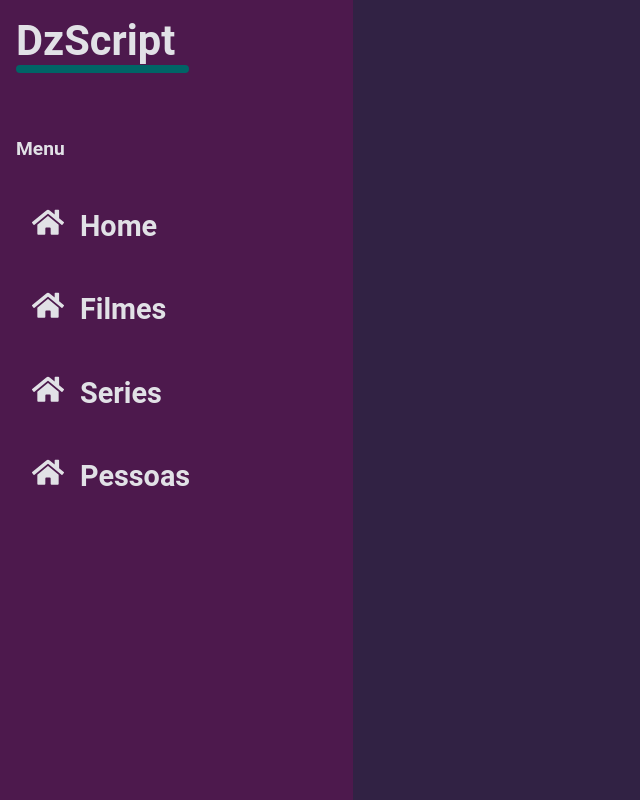
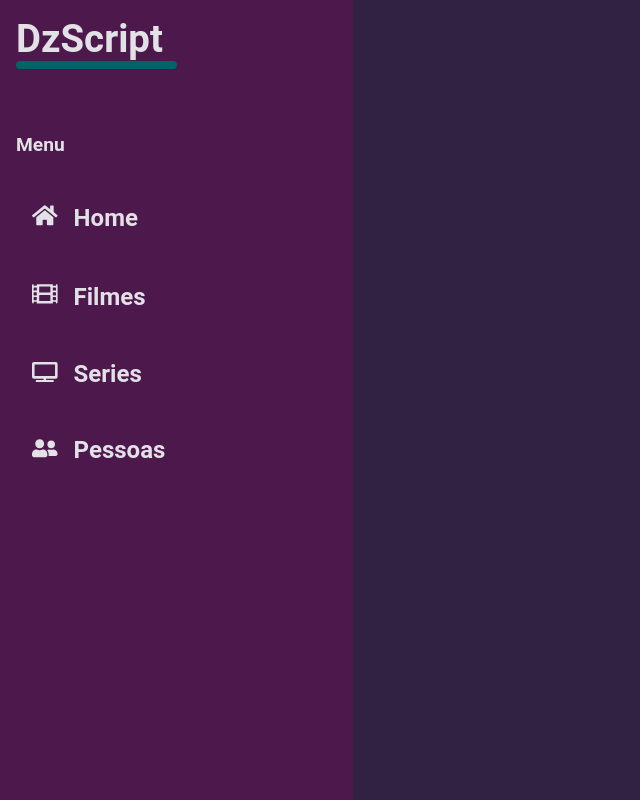
Before and after one commit to Guilherme-Santos08/movie-nextjs, a Next.js app: page / in a window 1280 px wide. Shown: the whole page, without its empty margins (0-640 px from the left). Built offline with nearby package versions, Linux system fonts and the light colour scheme.

Commit message:
feat: style cardNav

```diff
--- a/src/components/CardNav/index.tsx
+++ b/src/components/CardNav/index.tsx
@@ -6,28 +6,13 @@ import { Container } from "./styles";
 
 type CardVarProps = {
   text?: String;
+  svg: any;
 };
 
-export default function CardNav({ text }: CardVarProps) {
+export default function CardNav({ text, svg }: CardVarProps) {
   return (
     <Container>
-      <div className="icon">
-        <svg
-          aria-hidden="true"
-          focusable="false"
-          data-prefix="fas"
-          data-icon="home"
-          className="svg-inline--fa fa-home fa-w-18"
-          role="img"
-          xmlns="http://www.w3.org/2000/svg"
-          viewBox="0 0 576 512"
-        >
-          <path
-            fill="currentColor"
-            d="M280.37 148.26L96 300.11V464a16 16 0 0 0 16 16l112.06-.29a16 16 0 0 0 15.92-16V368a16 16 0 0 1 16-16h64a16 16 0 0 1 16 16v95.64a16 16 0 0 0 16 16.05L464 480a16 16 0 0 0 16-16V300L295.67 148.26a12.19 12.19 0 0 0-15.3 0zM571.6 251.47L488 182.56V44.05a12 12 0 0 0-12-12h-56a12 12 0 0 0-12 12v72.61L318.47 43a48 48 0 0 0-61 0L4.34 251.47a12 12 0 0 0-1.6 16.9l25.5 31A12 12 0 0 0 45.15 301l235.22-193.74a12.19 12.19 0 0 1 15.3 0L530.9 301a12 12 0 0 0 16.9-1.6l25.5-31a12 12 0 0 0-1.7-16.93z"
-          ></path>
-        </svg>
-      </div>
+      <div className="icon">{svg}</div>
       {text}
       <div className="box-active"></div>
     </Container>
--- a/src/components/CardNav/styles.ts
+++ b/src/components/CardNav/styles.ts
@@ -4,7 +4,7 @@ export const Container = styled.li`
   display: flex;
   align-items: center;
 
-  font-size: 1.8rem;
+  font-size: 1.5rem;
   font-weight: bold;
 
   padding: 1rem;
@@ -24,7 +24,7 @@ export const Container = styled.li`
   }
 
   svg {
-    width: 2rem;
+    width: 1.6rem;
     color: ${props => props.theme.colors.text};
     margin-right: 1rem;
     transition: all .2s ease-in-out;
--- a/src/components/SideBar/index.tsx
+++ b/src/components/SideBar/index.tsx
@@ -12,10 +12,86 @@ export default function SideBar() {
       <nav>
         <ul>
           <p>Menu</p>
-          <CardNav text="Home"/>
-          <CardNav text="Filmes"/>
-          <CardNav text="Series"/>
-          <CardNav text="Pessoas"/>
+          <CardNav
+            text="Home"
+            svg={
+              <svg
+                aria-hidden="true"
+                focusable="false"
+                data-prefix="fas"
+                data-icon="home"
+                className="svg-inline--fa fa-home fa-w-18"
+                role="img"
+                xmlns="http://www.w3.org/2000/svg"
+                viewBox="0 0 576 512"
+              >
+                <path
+                  fill="currentColor"
+                  d="M280.37 148.26L96 300.11V464a16 16 0 0 0 16 16l112.06-.29a16 16 0 0 0 15.92-16V368a16 16 0 0 1 16-16h64a16 16 0 0 1 16 16v95.64a16 16 0 0 0 16 16.05L464 480a16 16 0 0 0 16-16V300L295.67 148.26a12.19 12.19 0 0 0-15.3 0zM571.6 251.47L488 182.56V44.05a12 12 0 0 0-12-12h-56a12 12 0 0 0-12 12v72.61L318.47 43a48 48 0 0 0-61 0L4.34 251.47a12 12 0 0 0-1.6 16.9l25.5 31A12 12 0 0 0 45.15 301l235.22-193.74a12.19 12.19 0 0 1 15.3 0L530.9 301a12 12 0 0 0 16.9-1.6l25.5-31a12 12 0 0 0-1.7-16.93z"
+                ></path>
+              </svg>
+            }
+          />
+          <CardNav
+            text="Filmes"
+            svg={
+              <svg
+                aria-hidden="true"
+                focusable="false"
+                data-prefix="fas"
+                data-icon="film"
+                className="svg-inline--fa fa-film fa-w-16"
+                role="img"
+                xmlns="http://www.w3.org/2000/svg"
+                viewBox="0 0 512 512"
+              >
+                <path
+                  fill="currentColor"
+                  d="M488 64h-8v20c0 6.6-5.4 12-12 12h-40c-6.6 0-12-5.4-12-12V64H96v20c0 6.6-5.4 12-12 12H44c-6.6 0-12-5.4-12-12V64h-8C10.7 64 0 74.7 0 88v336c0 13.3 10.7 24 24 24h8v-20c0-6.6 5.4-12 12-12h40c6.6 0 12 5.4 12 12v20h320v-20c0-6.6 5.4-12 12-12h40c6.6 0 12 5.4 12 12v20h8c13.3 0 24-10.7 24-24V88c0-13.3-10.7-24-24-24zM96 372c0 6.6-5.4 12-12 12H44c-6.6 0-12-5.4-12-12v-40c0-6.6 5.4-12 12-12h40c6.6 0 12 5.4 12 12v40zm0-96c0 6.6-5.4 12-12 12H44c-6.6 0-12-5.4-12-12v-40c0-6.6 5.4-12 12-12h40c6.6 0 12 5.4 12 12v40zm0-96c0 6.6-5.4 12-12 12H44c-6.6 0-12-5.4-12-12v-40c0-6.6 5.4-12 12-12h40c6.6 0 12 5.4 12 12v40zm272 208c0 6.6-5.4 12-12 12H156c-6.6 0-12-5.4-12-12v-96c0-6.6 5.4-12 12-12h200c6.6 0 12 5.4 12 12v96zm0-168c0 6.6-5.4 12-12 12H156c-6.6 0-12-5.4-12-12v-96c0-6.6 5.4-12 12-12h200c6.6 0 12 5.4 12 12v96zm112 152c0 6.6-5.4 12-12 12h-40c-6.6 0-12-5.4-12-12v-40c0-6.6 5.4-12 12-12h40c6.6 0 12 5.4 12 12v40zm0-96c0 6.6-5.4 12-12 12h-40c-6.6 0-12-5.4-12-12v-40c0-6.6 5.4-12 12-12h40c6.6 0 12 5.4 12 12v40zm0-96c0 6.6-5.4 12-12 12h-40c-6.6 0-12-5.4-12-12v-40c0-6.6 5.4-12 12-12h40c6.6 0 12 5.4 12 12v40z"
+                ></path>
+              </svg>
+            }
+          />
+          <CardNav
+            text="Series"
+            svg={
+              <svg
+                aria-hidden="true"
+                focusable="false"
+                data-prefix="fas"
+                data-icon="tv"
+                className="svg-inline--fa fa-tv fa-w-20"
+                role="img"
+                xmlns="http://www.w3.org/2000/svg"
+                viewBox="0 0 640 512"
+              >
+                <path
+                  fill="currentColor"
+                  d="M592 0H48A48 48 0 0 0 0 48v320a48 48 0 0 0 48 48h240v32H112a16 16 0 0 0-16 16v32a16 16 0 0 0 16 16h416a16 16 0 0 0 16-16v-32a16 16 0 0 0-16-16H352v-32h240a48 48 0 0 0 48-48V48a48 48 0 0 0-48-48zm-16 352H64V64h512z"
+                ></path>
+              </svg>
+            }
+          />
+          <CardNav
+            text="Pessoas"
+            svg={
+              <svg
+                aria-hidden="true"
+                focusable="false"
+                data-prefix="fas"
+                data-icon="user-friends"
+                className="svg-inline--fa fa-user-friends fa-w-20"
+                role="img"
+                xmlns="http://www.w3.org/2000/svg"
+                viewBox="0 0 640 512"
+              >
+                <path
+                  fill="currentColor"
+                  d="M192 256c61.9 0 112-50.1 112-112S253.9 32 192 32 80 82.1 80 144s50.1 112 112 112zm76.8 32h-8.3c-20.8 10-43.9 16-68.5 16s-47.6-6-68.5-16h-8.3C51.6 288 0 339.6 0 403.2V432c0 26.5 21.5 48 48 48h288c26.5 0 48-21.5 48-48v-28.8c0-63.6-51.6-115.2-115.2-115.2zM480 256c53 0 96-43 96-96s-43-96-96-96-96 43-96 96 43 96 96 96zm48 32h-3.8c-13.9 4.8-28.6 8-44.2 8s-30.3-3.2-44.2-8H432c-20.4 0-39.2 5.9-55.7 15.4 24.4 26.3 39.7 61.2 39.7 99.8v38.4c0 2.2-.5 4.3-.6 6.4H592c26.5 0 48-21.5 48-48 0-61.9-50.1-112-112-112z"
+                ></path>
+              </svg>
+            }
+          />
         </ul>
       </nav>
     </Container>
--- a/src/components/SideBar/styles.ts
+++ b/src/components/SideBar/styles.ts
@@ -7,12 +7,12 @@ export const Container = styled.aside`
   padding: 1rem;
 
   .logo {
-    font-size: 2.6rem;
+    font-size: 2.4rem;
     font-weight: bold;
     cursor: default;
     > div {
       background-color: ${props => props.theme.colors.secondary};
-      width: 54%;
+      width: 50%;
       height: 0.5rem;
       border-radius: 8px;
     }
```
Also changed, not shown: src/@types/svg.d.ts (added, +11 -0 lines).
